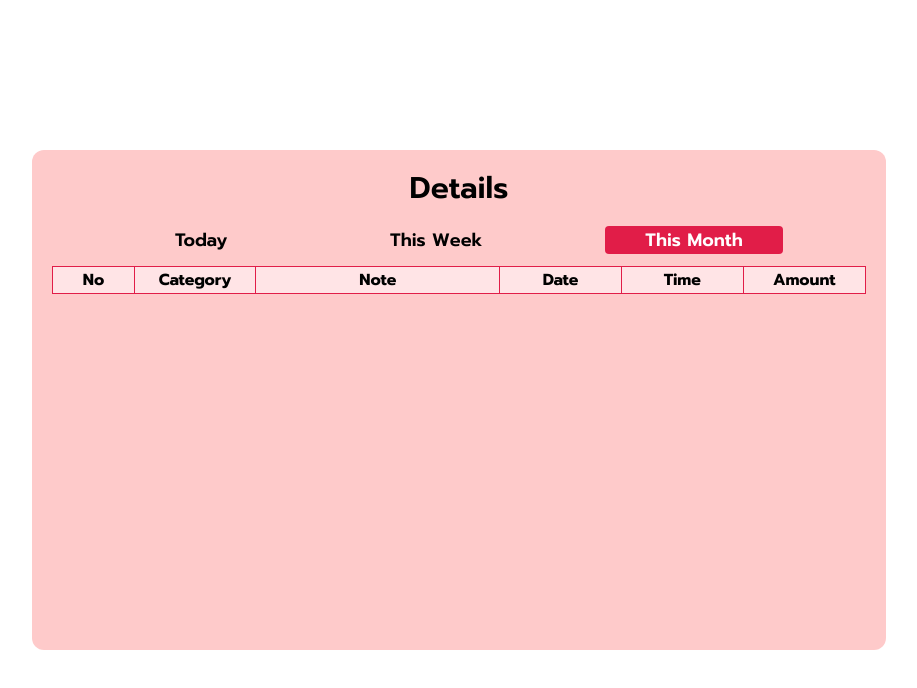
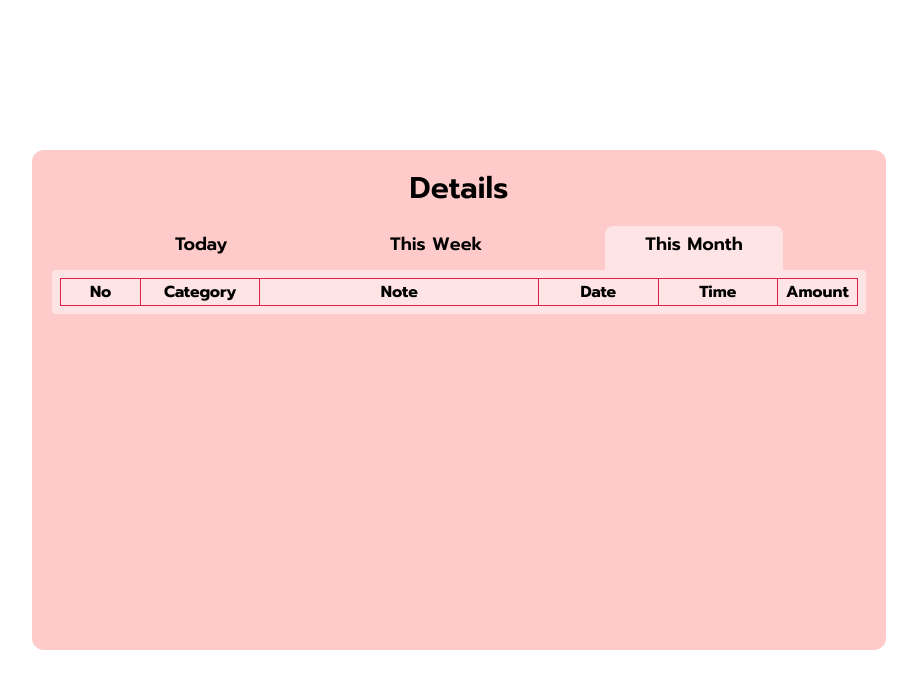
Before and after one commit to devRezaulKarim/expenses-tracker, a React (Vite) app: page /month in a window 1280 px wide. Shown: the top 688 px of the page, without its empty margins (181-1098 px from the left). Built offline with nearby package versions, Linux system fonts and the light colour scheme.

Commit message:
table done

```diff
--- a/src/Components/Details/Details.jsx
+++ b/src/Components/Details/Details.jsx
@@ -16,64 +16,53 @@ export default function Details() {
 
   console.log(expenses);
 
-  const classes = `px-10 rounded`;
+  const classes = "px-10 pb-3 pt-1 rounded-t-lg";
+  const activeClasses = "bg-rose-100";
+  const thClasses = "border border-rose-600 border-collapse";
   return (
     <div className="flex items-center justify-center min-h-screen ">
       <div className="bg-red-200 w-8/12 min-h-[500px] pt-5 rounded-xl p-5">
         <div className="text-3xl font-semibold text-center mb-5">Details</div>
-        <div className="flex justify-evenly text-lg font-semibold mb-3">
+        <div className="flex justify-evenly text-lg font-semibold">
           <Link
             to="/today"
-            className={`${
-              location === "/today" && "text-white bg-rose-600"
-            } ${classes}`}
+            className={`${location === "/today" && activeClasses} ${classes}`}
           >
             Today
           </Link>
           <Link
             to="/week"
-            className={`${
-              location === "/week" && "text-white bg-rose-600"
-            } ${classes}`}
+            className={`${location === "/week" && activeClasses} ${classes}`}
           >
             This Week
           </Link>
           <Link
             to="/month"
-            className={`${
-              location === "/month" && "text-white bg-rose-600"
-            } ${classes}`}
+            className={`${location === "/month" && activeClasses} ${classes}`}
           >
             This Month
           </Link>
         </div>
 
+        <div className="p-2 bg-rose-100 rounded">
           <table className="w-full">
             <thead>
               <tr className="bg-rose-100 border border-blue-500">
-              <th className="border border-rose-600 border-collapse w-[10%]">
-                No
-              </th>
-              <th className="border border-rose-600 border-collapse w-[15%]">
-                Category
-              </th>
-              <th className="border border-rose-600 border-collapse ">Note</th>
-              <th className="border border-rose-600 border-collapse w-[15%]">
-                Date
-              </th>
-              <th className="border border-rose-600 border-collapse w-[15%]">
-                Time
-              </th>
-              <th className="border border-rose-600 border-collapse w-[15%]">
-                Amount
-              </th>
+                <th className={`${thClasses} w-[10%]`}>No</th>
+                <th className={`${thClasses} w-[15%]`}>Category</th>
+                <th className={thClasses}>Note</th>
+                <th className={`${thClasses} w-[15%]`}>Date</th>
+                <th className={`${thClasses} w-[15%]`}>Time</th>
+                <th className={`${thClasses} w-[10%]`}>Amount</th>
               </tr>
             </thead>
+
+            <tbody>
+              {expenses.map((expense, i) => (
+                <DetailsTable key={i} no={i} expense={expense} />
+              ))}
+            </tbody>
           </table>
-        <div>
-          {expenses.map((expense, i) => (
-            <DetailsTable key={i} expense={expense} />
-          ))}
         </div>
       </div>
     </div>
--- a/src/Components/Details/DetailsTable.jsx
+++ b/src/Components/Details/DetailsTable.jsx
@@ -1,3 +1,17 @@
-export default function DetailsTable() {
-  return <div>DetailsTable</div>;
+/* eslint-disable react/prop-types */
+export default function DetailsTable({
+  no,
+  expense: { category, note, fullDate, time, amount },
+}) {
+  const tdClasses = "border border-rose-600 border-collapse p-1";
+  return (
+    <tr>
+      <td className={`${tdClasses} text-center`}>{no + 1}</td>
+      <td className={tdClasses}>{category}</td>
+      <td className={tdClasses}>{note}</td>
+      <td className={`${tdClasses} text-center`}>{fullDate}</td>
+      <td className={`${tdClasses} text-center`}>{time}</td>
+      <td className={`${tdClasses} text-center`}>{amount}</td>
+    </tr>
+  );
 }
```
Lines whose indentation alone changed are shown as unchanged.
